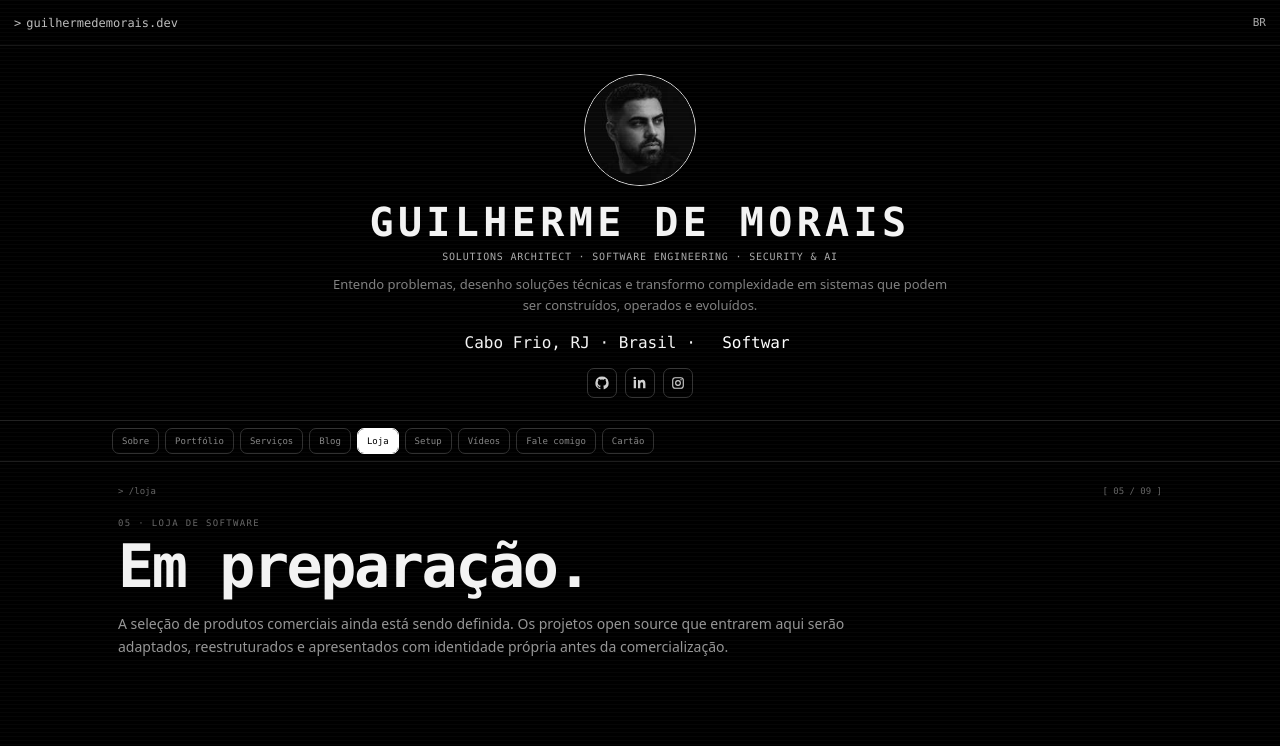
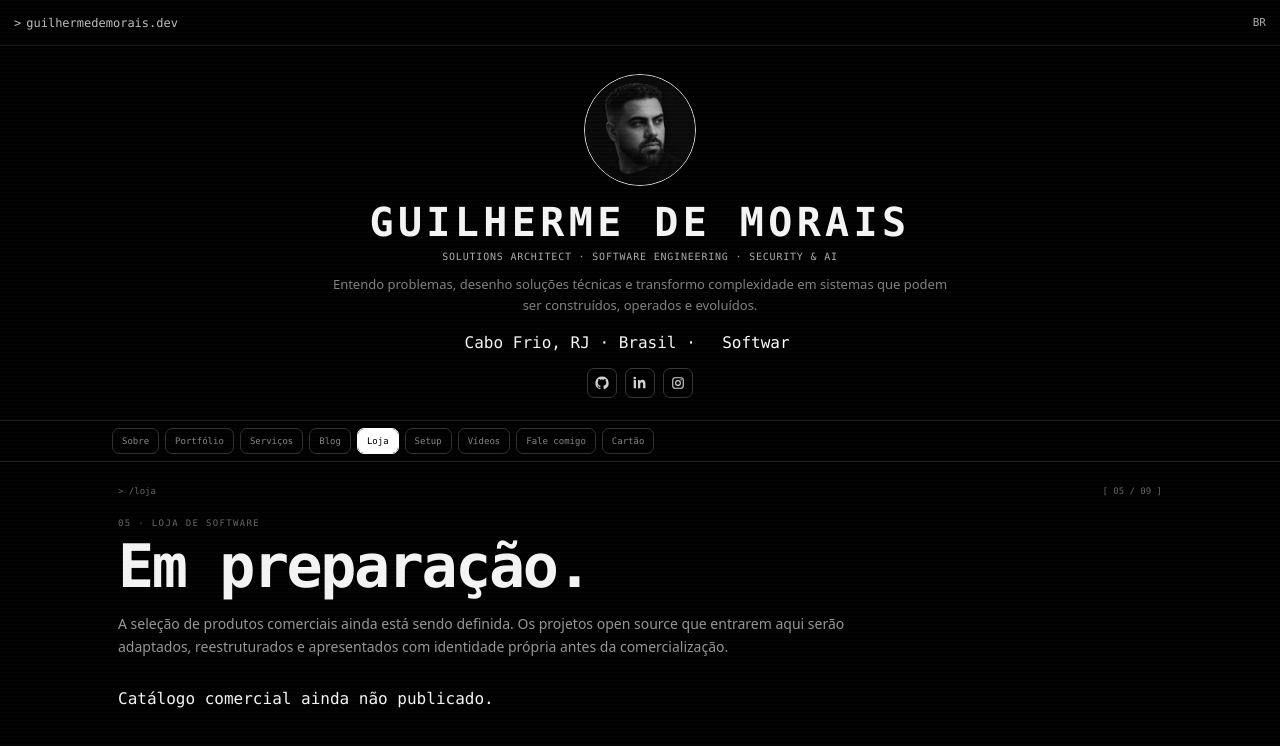
Before and after one commit to guilhermedemorais-dev/guilhermedemorais.dev, a Next.js app: page / in a window 1280 px wide. Both pictures are taken after a click on the button "Loja". Shown: the top 746 px of the page. Built offline with nearby package versions, Linux system fonts and the light colour scheme.

Commit message:
fix: simplify store placeholder

```diff
--- a/app/page.tsx
+++ b/app/page.tsx
@@ -1,7 +1,7 @@
 "use client";
 
 import { FormEvent, useEffect, useMemo, useState } from "react";
-import { journey, products, projects, services } from "@/data/site";
+import { journey, projects, services } from "@/data/site";
 
 type Panel = "sobre" | "portfolio" | "servicos" | "blog" | "loja" | "setup" | "videos" | "sdr" | "cartao";
 type Message = { role: "user" | "assistant"; content: string };
@@ -312,7 +312,7 @@ export default function Home() {
               <div className="panel enter">
                 <div className="eyebrow">05 · Loja de software</div><h2>Em preparação.</h2>
                 <p className="lead">A seleção de produtos comerciais ainda está sendo definida. Os projetos open source que entrarem aqui serão adaptados, reestruturados e apresentados com identidade própria antes da comercialização.</p>
-                {products.length > 0 && <div className="list">{products.map((item) => <article className="row" key={item.title}><div className="thumb">{item.tag}</div><div><strong>{item.title}</strong><p>{item.description}</p></div><span className="arrow">→</span></article>)}</div>}
+                <div className="emptyState">Catálogo comercial ainda não publicado.</div>
               </div>
             )}
 
```
